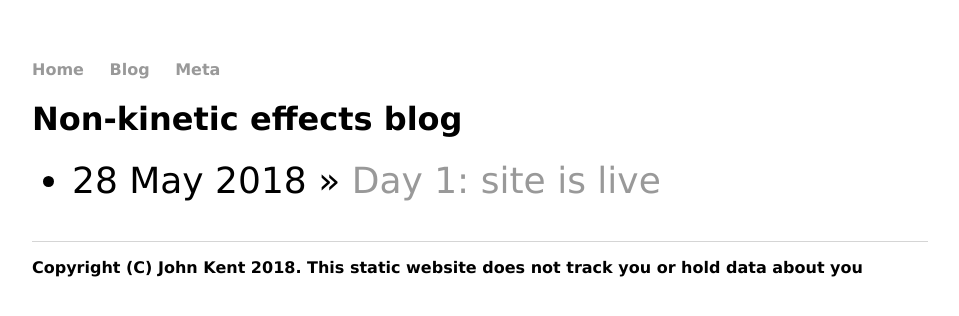
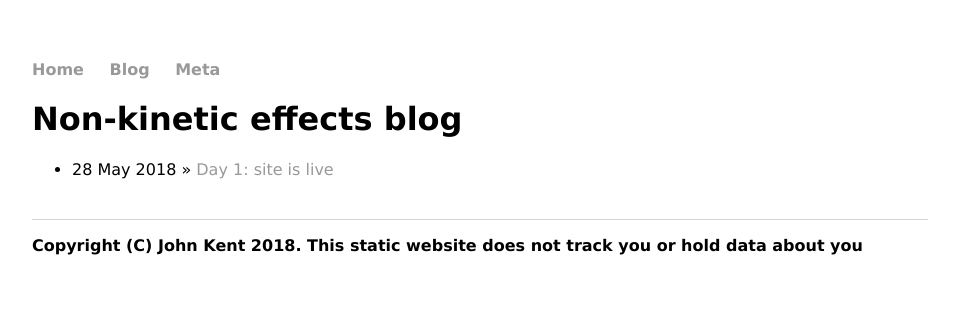
Before and after one commit to KineticLensman/KineticLensman.github.io, a Jekyll site: the page built from blog/index.html, in a window 1280 px wide. Shown: the top 316 px of the page, without its empty margins (160-1119 px from the left). Built offline with Jekyll 4.4.1, drawn with Linux system fonts in a browser that asks for light colours.

Commit message:
Update main.css

```diff
--- a/css/main.css
+++ b/css/main.css
@@ -30,7 +30,7 @@ h2 {
     font-family:'Verdana', 'Geneva', 'sans-serif';
 }
 p {
-    font-size: 1.5em;    /* was 1.5 */
+    /* font-size: 1.5em; */   /* was 1.5 */
     /* line-height: 1.4em; /* was 1.4 */
     /* color: #333; */
     font-family:'Verdana', 'Geneva', 'sans-serif';
@@ -44,13 +44,13 @@ footer {
 ul.posts {
     margin: 20px auto 40px;
     font-family:'Verdana', 'Geneva', 'sans-serif';
-    font-size: 1.5em;
+    /* font-size: 1.5em; */
     /*font-size: 1.2em; */
 }
 
 ul.posts li {
    /* list-style: none;*/
     font-family:'Verdana', 'Geneva', 'sans-serif';
-    font-size: 1.5em;
+    /* font-size: 1.5em; */
     /* font-size: 1.5em; /* not specified before */
 }
```
